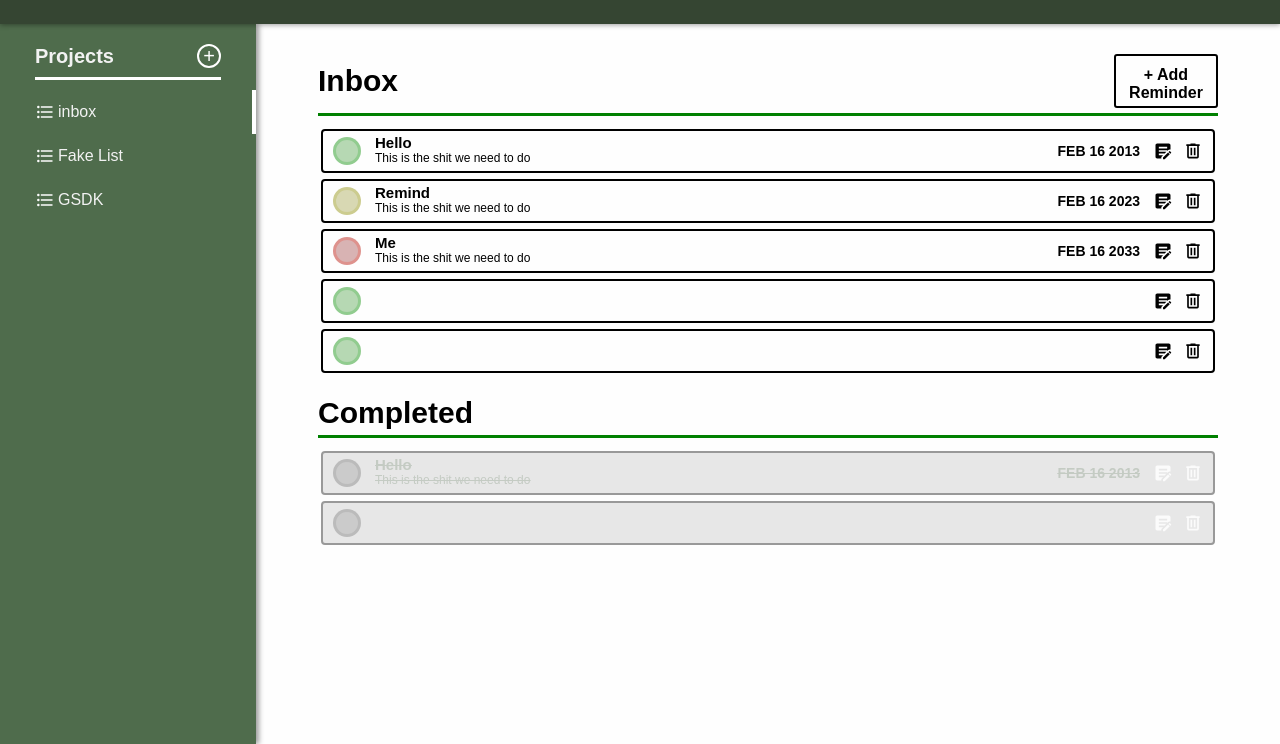
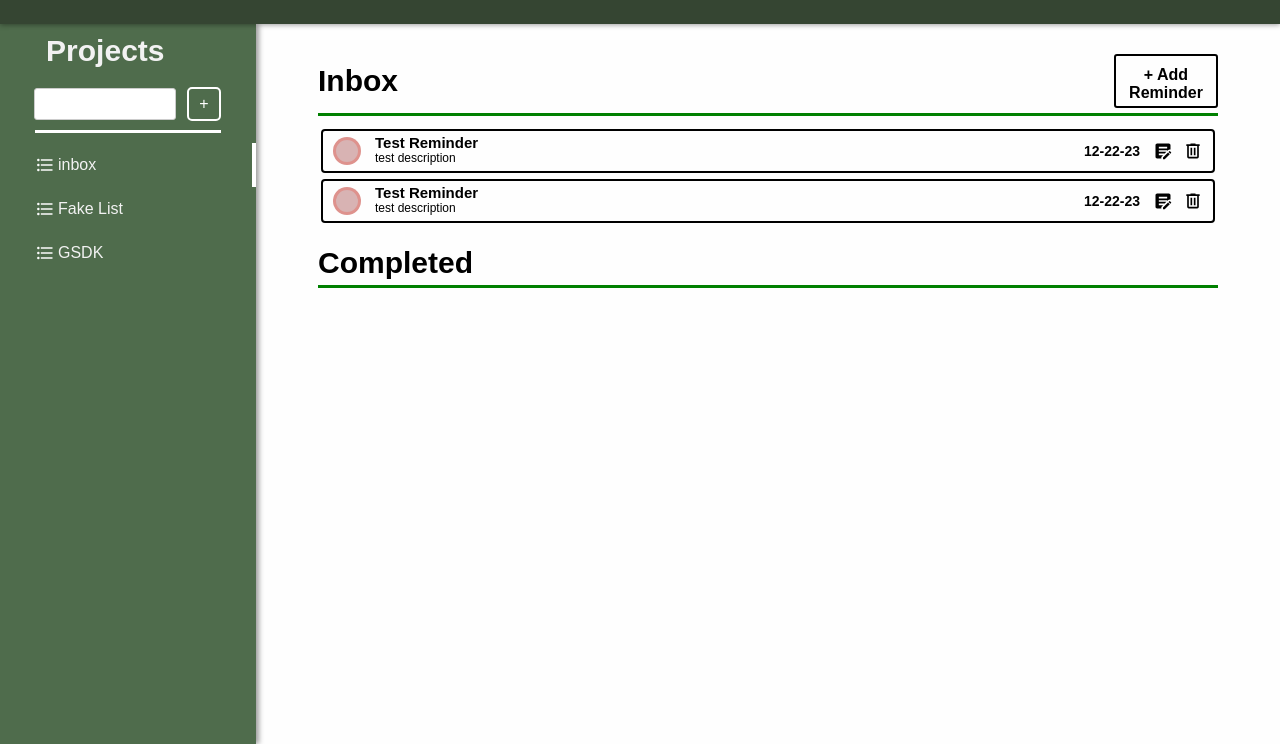
Before and after one commit to alexrobinett/Remind-ME, a website built with webpack: page dist/index.html in a window 1280 px wide. Shown: the part 56-800 px from the top of the page. Built offline with nearby package versions, Linux system fonts and the light colour scheme.

Commit message:
fixed delete button & styling for project creation

```diff
--- a/src/JS/buttons.js
+++ b/src/JS/buttons.js
@@ -1,11 +1,10 @@
-import { Project } from "./control"
-import {inbox} from "./control"
+import { createProject, projectsContainer } from "./control"
 import { clearReminderList, renderRemindersList } from "./display"
 
 // const createForm = document.querySelector("")
 
 function closeModal(element){
-      element.parentElement.parentElement.parentElement.parentElement.parentElement.classList.toggle("hidden")
+      element.parentElement.parentElement.parentElement.parentElement.parentElement.classList.add("hidden")
     }
 
 function removeDisplay(element){
@@ -25,11 +24,12 @@ function addListeners(){
     const closeReminderBtn = document.querySelectorAll(".close-button")
     const editReminderBtn = document.querySelectorAll(".edit-btn")
     const createReminderBtn = document.querySelector("#create-reminder")
-
+    const createProjectBtn = document.querySelector("#add-project")
+    const toggleCompleted = document.querySelectorAll(".circle")
     const deleteReminderBtn = document.querySelectorAll(".delete-btn")
 
     addReminderBtn.addEventListener("click", function toggleModal(e){
-        inputForm.classList.toggle("hidden")
+        inputForm.classList.remove("hidden")
     });
 
     closeReminderBtn.forEach( function (element) {
@@ -38,21 +38,29 @@ function addListeners(){
       })
     });
 
-    createReminderBtn.addEventListener("click",(e) => {
-        inbox.addTask()
+    createReminderBtn.addEventListener("click",(e, project = projectsContainer[0]) => {
+        project.addTask()
         clearReminderList()
         renderRemindersList()
-        inputForm.classList.toggle("hidden")
+        inputForm.classList.add("hidden")
         addListeners()
         console.log("button clicked")
    });
 
-    deleteReminderBtn.forEach( function (i) {
-      i.addEventListener("click", function() {
-        removeDisplay(i)
-        inbox.task.splice(0,1)
-      })
+   createProjectBtn.addEventListener("click",(e) => {
+    window.projectsContainer = createProject(document.querySelector("#project-name").value)
+    console.log("button clicked")
+});
+
+
+   deleteReminderBtn.forEach( function (i, index, ) {
+    i.setAttribute("data-task", index);
+    i.addEventListener("click", function() {
+      removeDisplay(i)
+      let taskIndex = i.getAttribute("data-task");
+      projectsContainer[0].task.splice(taskIndex, 1);
     });
+  });
 
     editReminderBtn.forEach( function (i) {
       i.addEventListener("click", function() {
@@ -60,7 +68,15 @@ function addListeners(){
       })
     });
 
-  }
+    // toggleCompleted.forEach( function (i, index, ) {
+    //     i.setAttribute("data-task", index);
+    //     i.addEventListener("click", function() {
+    //       let taskIndex = i .getAttribute("data-task");
+    //       inbox.task.splice(taskIndex, 1);
+    //     });
+    //   });
+
+}
 
 
 
--- a/src/JS/control.js
+++ b/src/JS/control.js
@@ -1,10 +1,13 @@
+import { renderRemindersList } from "./display";
 
-const createReminder = (isComplete = false) => {
+
+const createReminder = (isComplete = false, id) => {
 
     let reminderTitle = document.getElementById("reminder-title").value
     let reminderDescription = document.getElementById("reminder-description").value
     let reminderPriority = document.getElementById("reminder-priority").value
     let reminderDueDate = document.getElementById("reminder-due-date").value
+    let reminderId = Date.now()
 
     // test Text/
 
@@ -36,7 +39,7 @@ const createReminder = (isComplete = false) => {
 
 
 
-const Project = (name) => {
+const createProject = (name) => {
     let projectName = name
     let task = []
 
@@ -48,7 +51,7 @@ const Project = (name) => {
 
     return {
         addTask,
-        Project,
+        createProject,
         projectName,
         task
     };
@@ -57,14 +60,21 @@ const Project = (name) => {
 
 
 
-const inbox = Project("inbox")
+let projectsContainer = []
 
-window.inbox = inbox
+window.projectsContainer = projectsContainer
 
-inbox.addTask()
-inbox.addTask()
-inbox.addTask()
+projectsContainer.push(createProject("inbox"))
 
-inbox.task[0].isComplete = true
+projectsContainer[0].addTask()
 
-  export{createReminder,Project, inbox}
+projectsContainer[0].task[0].isComplete
+projectsContainer[0].task[0].reminderDescription = "test description"
+projectsContainer[0].task[0].reminderTitle = "Test Reminder"
+projectsContainer[0].task[0].reminderDueDate = "12-22-23"
+projectsContainer[0].task[0].reminderPriority = "high"
+
+renderRemindersList()
+
+
+  export{createReminder,createProject,projectsContainer}
--- a/src/JS/display.js
+++ b/src/JS/display.js
@@ -1,6 +1,6 @@
-import { inbox } from "./control";
+import { projectsContainer } from "./control";
 
-function displayReminders(reminderTitle, reminderDescription, reminderDueDate, reminderPriority, isComplete){
+function displayReminders(reminderTitle, reminderDescription, reminderDueDate, reminderPriority, isComplete, reminderId){
 
     if(isComplete === true){
         const completedContainer = document.querySelector(".reminder-container-completed")
@@ -41,6 +41,7 @@ function displayReminders(reminderTitle, reminderDescription, reminderDueDate, r
         deleteBtnImg.classList.add("completed-icon");
         deleteBtnImg.src = "/src/icons/trash-can-outline.svg";
         deleteBtnImg.alt = "trash";
+        deleteBtnImg.setAttribute('data-task', reminderId);
 
         rightSideDiv.appendChild(dueDateSpan);
         rightSideDiv.appendChild(editBtnImg);
@@ -62,6 +63,7 @@ function displayReminders(reminderTitle, reminderDescription, reminderDueDate, r
         const circleDiv = document.createElement("div");
         circleDiv.classList.add("circle");
         circleDiv.classList.add(`${reminderPriority}`);
+        circleDiv.setAttribute('data-task', reminderId)
 
         const taskSpan = document.createElement("span");
         taskSpan.classList.add("task");
@@ -87,6 +89,8 @@ function displayReminders(reminderTitle, reminderDescription, reminderDueDate, r
         deleteBtnImg.classList.add("delete-btn");
         deleteBtnImg.src = "/src/icons/trash-can-outline.svg";
         deleteBtnImg.alt = "trash";
+        deleteBtnImg.setAttribute('data-task', reminderId);
+
 
 
         rightSideDiv.appendChild(dueDateSpan);
@@ -128,6 +132,9 @@ function displayProjectList(project){
     projectListContainer.appendChild(listItem)
 }
 
+
+
+
 function clearReminderList(){
     const reminderContainer = document.querySelector(".reminder-container")
     const completedContainer = document.querySelector(".reminder-container-completed")
@@ -137,9 +144,12 @@ function clearReminderList(){
 }
 
 
+
+
+
 function renderRemindersList(){
-    for (let i = 0; i < inbox.task.length; i++){
-        displayReminders(inbox.task[i].reminderTitle,inbox.task[i].reminderDescription, inbox.task[i].reminderDueDate,inbox.task[i].reminderPriority, inbox.task[i].isComplete)
+    for (let i = 0; i < projectsContainer[0].task.length; i++){
+        displayReminders(projectsContainer[0].task[i].reminderTitle, projectsContainer[0].task[i].reminderDescription, projectsContainer[0].task[i].reminderDueDate, projectsContainer[0].task[i].reminderPriority, projectsContainer[0].task[i].isComplete)
     }
 }
 
--- a/src/index.js
+++ b/src/index.js
@@ -16,15 +16,12 @@ import { displayProjectList, displayProjectTitle, displayReminders, renderRemind
 const APP = (function (){
 
 
+  return{
+  }
+
 
 })();
 
 
-
-// let testReminder1 = createReminder(false)
-
-// window.testReminder1 = testReminder1
-
-
 renderRemindersList()
 addListeners()
--- a/src/style.css
+++ b/src/style.css
@@ -82,18 +82,40 @@ header{
 }
 
 .projects{
+    display: grid;
+    grid-template-columns: 75% 25%;
+    justify-items: end;
+    align-items: center;
+    margin: 10px 35px 10px 35px;
+    padding-bottom: 9px;
+}
+
+#project-name{
+    height: 2rem;
+    align-self: center;
+    justify-self: center;
+    margin: 0px;
+}
+
+#add-project{
+    height: 3rem;
+    width: 3rem;
+    margin: 0px;
+    padding: 0px;
+    background-color: transparent;
     display: flex;
-    margin: 10px 35px 10px 35px;
-    justify-content: space-between;
+    justify-content: center;
     align-items: center;
-    padding-bottom: 9px;
-    margin-top: 20px;
+    border: 2px solid white;
+}
+
+.bottom-line{
     border-bottom: #fff solid 3px;
 }
 
 h2{
     color: var(--main-font-color);
-    font-size: 2rem;
+    font-size: 3rem;
     font-family: Arial, Helvetica, sans-serif;
     margin: 0px 10px 0px 0px;
 }
@@ -106,8 +128,6 @@ h2{
     background-color: transparent;
     color: #fff;
     border: solid 2px white;
-    justify-content: center;
-    align-items: center;
 }
 
 .button:hover{
@@ -212,7 +232,6 @@ h1 + button{
 button:hover{
     background-color: rgba(86, 177, 86, 0.515);
 }
-
 
 
 /* reminder */
```
Also changed, not shown: dist/index.html, dist/main.bundle.js.
